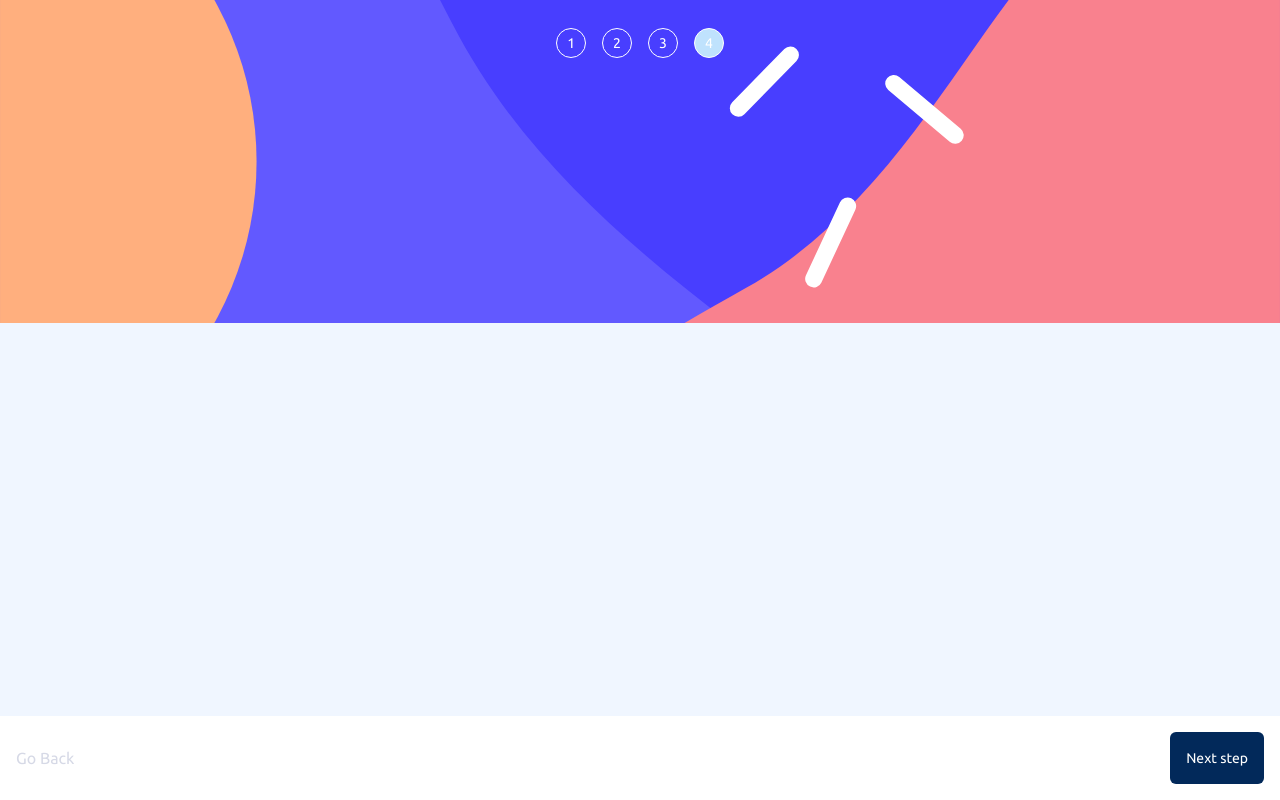
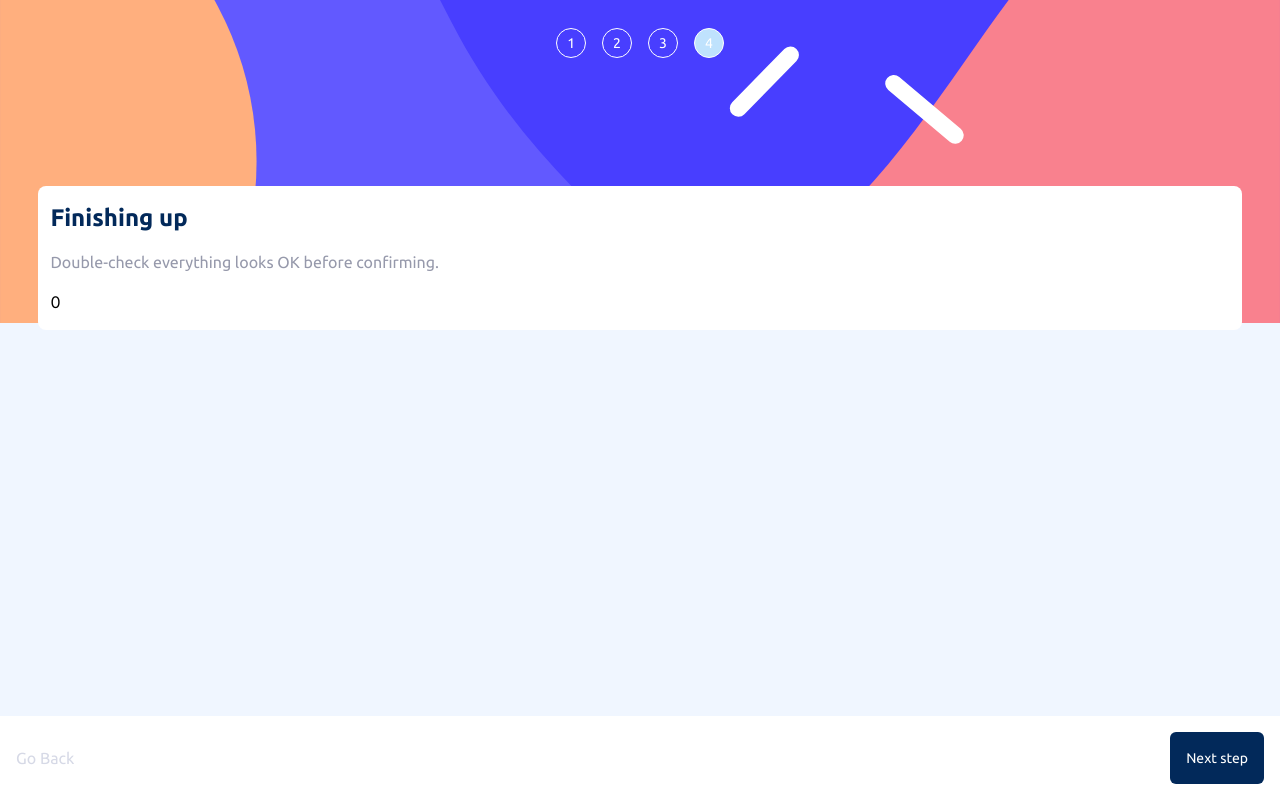
Before and after one commit to WoolenLamb2171/Multi-step-form, a Next.js app: page /FourthStep in a window 1280 px wide. Built offline with nearby package versions, Linux system fonts and the light colour scheme.

Commit message:
add getTotal logic and fix footer

```diff
--- a/src/app/FourthStep/page.tsx
+++ b/src/app/FourthStep/page.tsx
@@ -1,7 +1,11 @@
+import FourthStepWindow from "@/components/FourthStepWindow";
+
+
 const FourthStep = () => {
-    return ( <main className="flex justify-center items-center">
-        <h1>Fourth Step</h1>
-    </main> );
+    return (
+        <main className="flex justify-center items-center">
+            <FourthStepWindow />
+        </main> );
 }
 
 export default FourthStep;
--- a/src/components/Footer.tsx
+++ b/src/components/Footer.tsx
@@ -11,7 +11,7 @@ const Footer = () => {
             router.push('/');
         } else if(path === '/ThirdStep'){
             router.push('/SecondStep');
-        } else if(path === 'FourthStep') {
+        } else if(path === '/FourthStep') {
             router.push('/ThirdStep');
         }
     }
--- /dev/null
+++ b/src/components/FourthStepWindow.tsx
@@ -0,0 +1,58 @@
+'use client'
+import { useContext } from "react";
+import FourthStepWindowHeader from "./FourthStepWindowHeader";
+import { UserContext } from "./ContextProvider";
+
+const FourthStepWindow = () => {
+    const {user} = useContext(UserContext);
+
+    function getTotal() {
+        let total = 0;
+        if(user.billingType === "yearly arcade"){
+            total += 90;
+        }
+        if(user.billingType === "monthly arcade"){
+            total += 9;
+        }
+        if(user.billingType === "yearly advanced"){
+            total += 120;
+        }
+        if(user.billingType === "monthly advanced"){
+            total += 12;
+        }
+        if(user.billingType === "yearly pro"){
+            total += 150;
+        }
+        if(user.billingType === "monthly pro"){
+            total += 15;
+        }
+        if(user.customizableProfile && user.billingType.includes("monthly")){
+            total+= 2;
+        }
+        if(user.largerStorage && user.billingType.includes("monthly")){
+            total += 2;
+        }
+        if(user.onlineService && user.billingType.includes("monthly")){
+            total += 1;
+        }
+        if(user.customizableProfile && !user.billingType.includes("monthly")){
+            total += 20;
+        }
+        if(user.largerStorage && !user.billingType.includes("monthly")){
+            total += 20;
+        }
+        if(user.onlineService && !user.billingType.includes("monthly")){
+            total += 10;
+        }
+        return total;
+    }
+
+    return (
+        <div className="z-10 bg-White py-4 px-3 rounded-lg mt-[10%] w-[94%]">
+            <FourthStepWindowHeader />
+            <p>{getTotal()}</p>
+        </div>
+    );
+}
+
+export default FourthStepWindow;
--- /dev/null
+++ b/src/components/FourthStepWindowHeader.tsx
@@ -0,0 +1,10 @@
+const FourthStepWindowHeader = () => {
+    return (
+        <>
+            <h1 className="font-Bold text-Marine-blue text-2xl mb-4">Finishing up</h1>
+            <p className="font-Regular text-Cool-gray text-base mb-4">Double-check everything looks OK before confirming.</p>
+        </>
+     );
+}
+
+export default FourthStepWindowHeader;
--- a/src/components/SecondStepForm.tsx
+++ b/src/components/SecondStepForm.tsx
@@ -23,7 +23,7 @@ const SeconsStepForm = () => {
           "billing-type": ""
         },
         mode: "onChange"
-      });
+    });
 
     const handleSecondFormSubmit = () =>{
         if(getValues("billing-type") !== ""){
@@ -53,6 +53,7 @@ const SeconsStepForm = () => {
                             </div>
                         </label>
                     </div>
+
                 </div>
 
                 <div className="relative mb-4">
--- a/src/components/ThirdStepForm.tsx
+++ b/src/components/ThirdStepForm.tsx
@@ -3,6 +3,7 @@ import { useForm } from "react-hook-form";
 import ThirdStepFormHeader from "./ThirsStepFormHeader";
 import { UserContext } from "./ContextProvider";
 import { useContext } from "react";
+import { useRouter } from "next/navigation";
 interface FormData {
     onlineService: boolean;
     largerStorage: boolean;
@@ -12,6 +13,7 @@ interface FormData {
 const ThirdStepForm = () => {
     const {register, getValues, handleSubmit} = useForm<FormData>();
     const {user, setUser} = useContext(UserContext);
+    const router = useRouter();
 
     const handleThirdFormSubmit = () =>{
         setUser({
@@ -20,8 +22,7 @@ const ThirdStepForm = () => {
             largerStorage: (getValues('largerStorage') && !user.largerStorage),
             customizableProfile: (getValues("customizableProfile") && !user.customizableProfile),
         })
-        alert(`onlineService:  ${getValues('onlineService')} largerStorage: ${getValues('largerStorage')} customizableProfile: ${getValues('customizableProfile')}`);
-        alert(JSON.stringify(user))
+        router.push('/FourthStep');
     }
 
     return (
```
